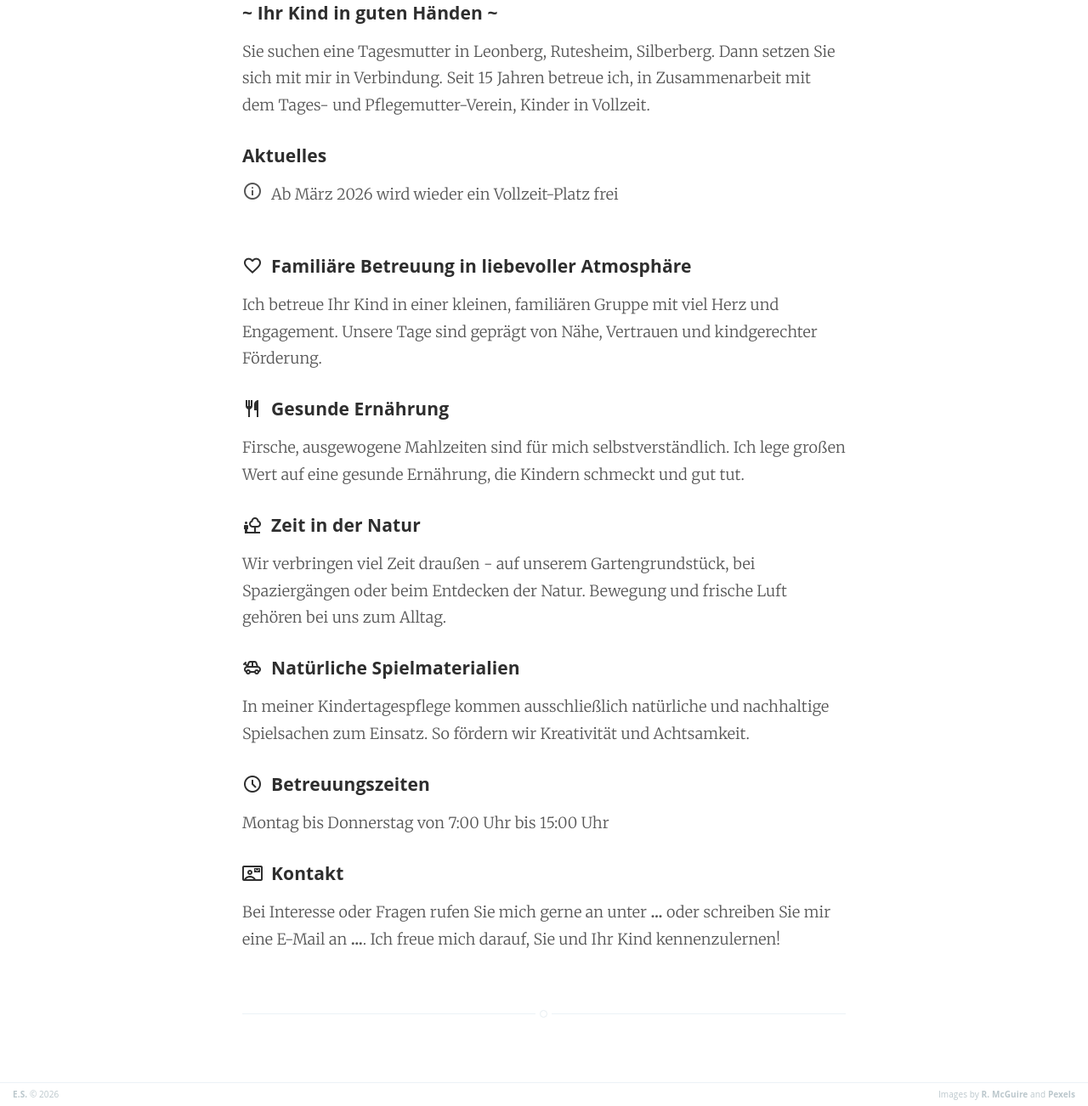
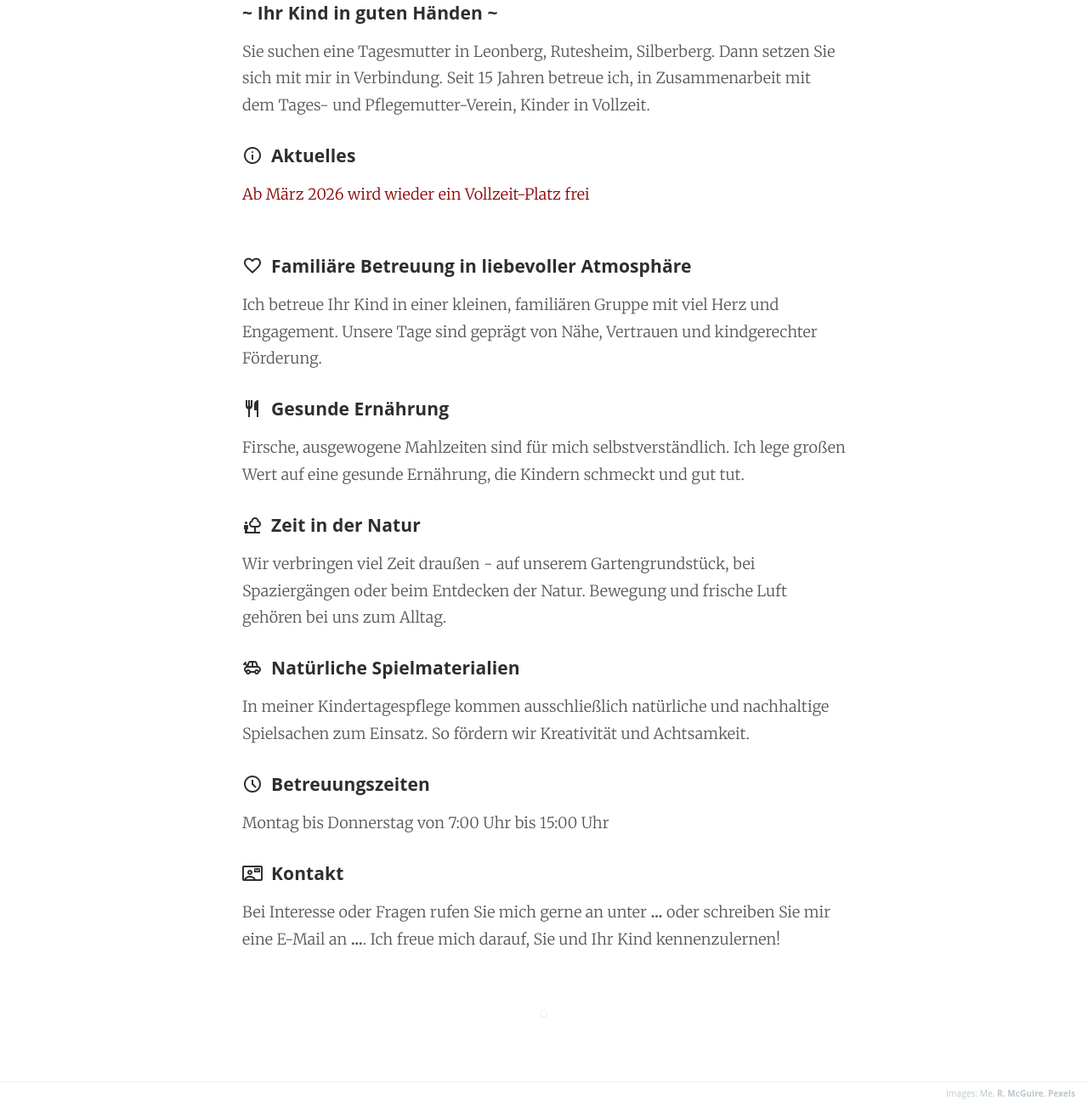
Before and after one commit to tagesmutter/tagesmutter.github.io, a plain HTML site: page index.html in a window 1280 px wide. Shown: the part 423-1725 px from the top of the page at 85% size. Drawn offline with Linux system fonts and the light colour scheme.

```diff
--- a/index.html
+++ b/index.html
@@ -11,8 +11,7 @@
     <link rel="stylesheet" type="text/css" href="res/material-symbols-outlined/font.css">
 </head>
 
-
-<body class="home-template">
+<body>
 
 <header class="main-header post-head" style="background-image: url(./photos/pexels-fotios-photos-5435599-small.jpg)">
     <nav class="main-nav overlay clearfix">
@@ -32,9 +31,12 @@
             Sie suchen eine Tagesmutter in Leonberg, Rutesheim, Silberberg. Dann setzen Sie sich mit mir in Verbindung.	Seit 15 Jahren betreue ich, in Zusammenarbeit mit dem Tages- und Pflegemutter-Verein, Kinder in Vollzeit.
         </p>
 
-        <h3>Aktuelles</h3>
-        <p class="iconv">
-            <span class="material-symbols-outlined">info</span> Ab März 2026 wird wieder ein Vollzeit-Platz frei
+        <h3 class="iconv">
+            <span class="material-symbols-outlined">info</span>
+            Aktuelles
+        </h3>
+        <p style="color: darkred;">
+             Ab März 2026 wird wieder ein Vollzeit-Platz frei
         </p>
         <div style="min-height: 25px;"></div>
 
@@ -71,10 +73,8 @@
     </article>
 
 </main>
-<footer class="site-footer clearfix">
-    <section class="copyright"><a href="http://tagesmutter.github.io/">E.S.</a> © 2026</section>
-    <!--<section class="poweredby">Proudly published with <a href="https://ghost.org/">Ghost</a></section>-->
-    <section class="poweredby">Images by <a href="http://www.gratisography.com">R. McGuire</a> and <a href="https://www.pexels.com">Pexels</a></section>
+<footer class="site-footer">
+    <section class="poweredby">Images: Me, <a href="http://www.gratisography.com">R. McGuire</a>, <a href="https://www.pexels.com">Pexels</a></section>
 </footer>
 </body>
 </html>
--- a/res/ghost_files/screen.css
+++ b/res/ghost_files/screen.css
@@ -737,6 +737,10 @@ margin on the iframe, cause it breaks stuff. */
     word-break: break-word;
     hyphens: auto;
 }
+.post:last-child
+{
+    border-bottom: 0;
+}
 
 /* Add a little circle in the middle of the border-bottom on our .post
    just for the lolz and stylepoints. */
```
Also changed, not shown: about.html (+3 -5 lines), contact.html (+6 -19 lines), link.md (added, +3 -0 lines), qr-code.svg (added).
